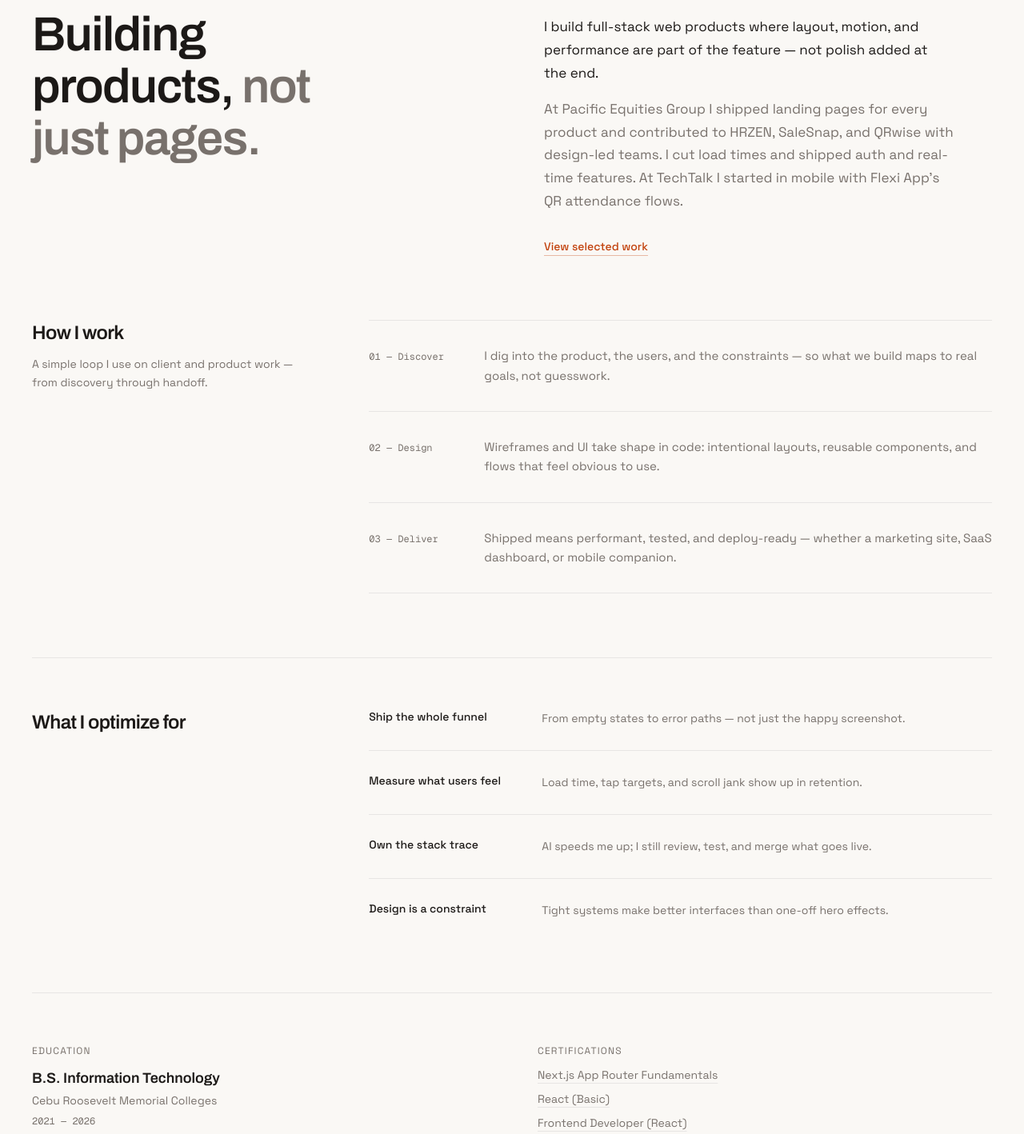
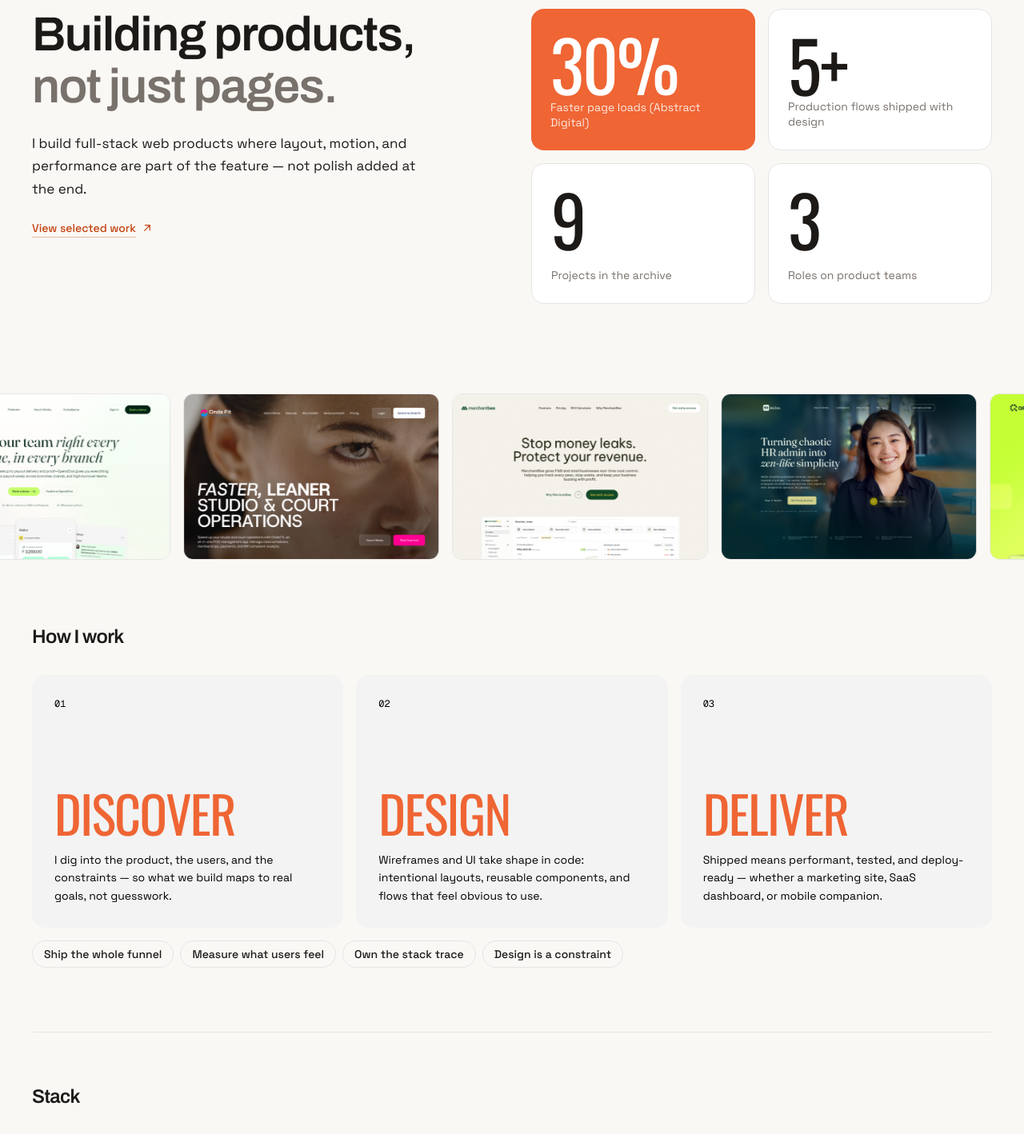
Before and after one commit to cygullem/cydev_portfolio, a Next.js app: page / in a window 1280 px wide. Shown: the part 960-2378 px from the top of the page at 80% size. Built offline with nearby package versions, Linux system fonts and the light colour scheme; no server answers.

Commit message:
feat: enhance About component with project statistics and improved layout for better user engagement

```diff
--- a/components/about/about.tsx
+++ b/components/about/about.tsx
@@ -1,13 +1,54 @@
+import Image from "next/image";
 import Link from "next/link";
-import { about, principles, processSteps, site } from "@/lib/content";
+import {
+  about,
+  experience,
+  highlights,
+  principles,
+  processSteps,
+  site,
+} from "@/lib/content";
+import { works } from "@/lib/works";
+import { ArrowUpRight } from "@/components/icons";
 import { Skills } from "@/components/skills/skills";
+
+const stats = [
+  ...highlights.slice(0, 2),
+  { value: String(works.length), label: "Projects in the archive" },
+  { value: String(experience.length), label: "Roles on product teams" },
+];
+
+const shots = works.flatMap((w) =>
+  w.gallery?.[0] ? [{ name: w.name, src: w.gallery[0] }] : [],
+);
+
+function ShotRow({ decorative = false }: { decorative?: boolean }) {
+  return (
+    <ul aria-hidden={decorative || undefined} className="flex shrink-0 gap-4 pr-4">
+      {shots.map((shot) => (
+        <li
+          key={shot.name}
+          className="relative h-40 w-64 overflow-hidden rounded-xl border border-line bg-surface sm:h-52 sm:w-80"
+        >
+          <Image
+            src={shot.src}
+            alt={decorative ? "" : `${shot.name} landing page`}
+            fill
+            sizes="320px"
+            className="object-cover object-top"
+          />
+        </li>
+      ))}
+    </ul>
+  );
+}
 
 export function About() {
   return (
     <section
       id="about"
       aria-labelledby="about-title"
-      className="border-t border-line bg-background"
+      className="overflow-hidden border-t border-line bg-background"
     >
       <div className="mx-auto max-w-360 px-5 pb-20 pt-16 sm:px-10 sm:pb-28 sm:pt-20">
         <div
@@ -24,89 +65,127 @@ export function About() {
           </span>
         </div>
 
-        <div className="mt-12 grid gap-12 lg:grid-cols-2 lg:gap-20 lg:pt-4">
+        <div className="mt-12 grid gap-10 lg:grid-cols-12 lg:gap-12 lg:pt-4">
+          <div className="lg:col-span-6">
             <h2
               id="about-title"
-            className="font-display text-[clamp(2.25rem,5vw,3.75rem)] font-semibold leading-[1.08] tracking-tight text-balance lg:max-w-md"
+              className="font-display text-[clamp(2.25rem,5vw,3.75rem)] font-semibold leading-[1.08] tracking-tight text-balance"
             >
               <span data-reveal-mask className="block">
                 Building products,{" "}
                 <span className="text-muted">not just pages.</span>
               </span>
             </h2>
-          <div data-reveal className="lg:pt-2">
-            {about.map((p, i) => (
             <p
-                key={i}
-                className={`max-w-lg text-base leading-[1.7] sm:text-[1.0625rem] ${i === 0 ? "text-foreground" : "mt-4 text-muted"}`}
+              data-reveal
+              className="mt-6 max-w-lg text-base leading-[1.7] sm:text-[1.0625rem]"
             >
-                {p}
+              {about[0]}
             </p>
-            ))}
             <Link
+              data-reveal
               href="/works"
-              className="mt-8 inline-block text-sm font-medium text-accent underline decoration-accent/35 underline-offset-[6px] transition-colors hover:decoration-accent"
+              className="mt-6 inline-flex items-center gap-1.5 text-sm font-medium text-accent underline decoration-accent/35 underline-offset-[6px] transition-colors hover:decoration-accent"
             >
               View selected work
+              <ArrowUpRight className="size-4" />
             </Link>
+          </div>
+
+          <dl className="grid grid-cols-2 gap-3 sm:gap-4 lg:col-span-6">
+            {stats.map((s, i) => (
+              <div
+                key={s.label}
+                data-reveal
+                className={`flex min-h-36 flex-col justify-between rounded-2xl p-5 sm:min-h-44 sm:p-6 ${
+                  i === 0
+                    ? "bg-hero-orange text-white"
+                    : "border border-line bg-surface"
+                }`}
+              >
+                <dd className="font-hero text-[clamp(3rem,7vw,5.5rem)] leading-none tracking-tight">
+                  {s.value}
+                </dd>
+                <dt
+                  className={`text-xs leading-snug sm:text-sm ${i === 0 ? "text-white/85" : "text-muted"}`}
+                >
+                  {s.label}
+                </dt>
+              </div>
+            ))}
+          </dl>
         </div>
       </div>
 
-        <div className="mt-20 lg:grid lg:grid-cols-12 lg:gap-16">
-          <div data-reveal className="lg:col-span-4">
-            <h3 className="font-display text-xl font-semibold tracking-tight sm:text-2xl">
+      <div data-reveal className="flex overflow-hidden">
+        <div className="about-marquee-track flex w-max hover:[animation-play-state:paused]">
+          <ShotRow />
+          <ShotRow decorative />
+        </div>
+      </div>
+
+      <div className="mx-auto max-w-360 px-5 pb-20 pt-20 sm:px-10 sm:pb-28">
+        <h3
+          data-reveal
+          className="font-display text-xl font-semibold tracking-tight sm:text-2xl"
+        >
           How I work
         </h3>
-            <p className="mt-3 text-sm leading-relaxed text-muted">
-              A simple loop I use on client and product work — from discovery
-              through handoff.
-            </p>
-          </div>
-          <ol className="mt-10 space-y-10 lg:col-span-8 lg:mt-0 lg:space-y-0 lg:divide-y lg:divide-line lg:border-y lg:border-line">
+        <ol className="mt-8 grid gap-3 sm:gap-4 md:grid-cols-3">
           {processSteps.map((step, i) => (
             <li
               key={step.title}
               data-reveal
-                className="grid gap-3 pb-10 lg:grid-cols-[7rem_1fr] lg:items-baseline lg:gap-8 lg:py-8 lg:pb-8"
+              className="flex min-h-64 flex-col rounded-2xl bg-[#f3f3f3] p-6 text-[#f4efe6] sm:p-7"
             >
-                <span className="font-mono text-xs tabular-nums text-muted">
-                  {String(i + 1).padStart(2, "0")} — {step.title}
+              <span className="font-mono text-xs tabular-nums text-[#000000]">
+                {String(i + 1).padStart(2, "0")}
               </span>
-                <p className="text-sm leading-relaxed text-muted sm:text-[0.9375rem]">
+              <p className="mt-8 flex h-[2em] items-end font-hero text-[clamp(2.75rem,5vw,4rem)] uppercase leading-none tracking-tight text-hero-orange">
+                {step.title}
+              </p>
+              <p className="mt-4 text-sm leading-relaxed text-[#000000]">
                 {step.body}
               </p>
             </li>
           ))}
         </ol>
+        <ul
+          data-reveal
+          aria-label="What I optimize for"
+          className="mt-4 flex flex-wrap gap-2"
+        >
+          {principles.map((p) => (
+            <li
+              key={p.title}
+              className="rounded-full border border-line px-3.5 py-1.5 text-xs font-medium text-foreground sm:text-sm"
+            >
+              {p.title}
+            </li>
+          ))}
+        </ul>
+
+        <div className="mt-20 border-t border-line pt-16">
+          <h3
+            data-reveal
+            className="font-display text-xl font-semibold tracking-tight sm:text-2xl"
+          >
+            Stack
+          </h3>
+          <div data-reveal className="mt-8">
+            <Skills />
+          </div>
         </div>
 
-        <div className="mt-20 border-t border-line pt-16 lg:grid lg:grid-cols-12 lg:gap-16">
-          <h3
+        <div className="mt-16 grid gap-3 sm:gap-4 md:grid-cols-2">
+          <div
             data-reveal
-            className="font-display text-xl font-semibold tracking-tight sm:text-2xl lg:col-span-4"
+            className="rounded-2xl border border-line bg-surface p-6 sm:p-7"
           >
-            What I optimize for
-          </h3>
-          <dl className="mt-8 space-y-0 lg:col-span-8 lg:mt-0">
-            {principles.map((p) => (
-              <div
-                key={p.title}
-                data-reveal
-                className="grid gap-2 border-t border-line py-6 first:border-t-0 first:pt-0 sm:grid-cols-[minmax(0,11rem)_1fr] sm:gap-10 sm:py-7"
-              >
-                <dt className="text-sm font-medium leading-snug">{p.title}</dt>
-                <dd className="text-sm leading-relaxed text-muted">{p.body}</dd>
-              </div>
-            ))}
-          </dl>
-        </div>
-
-        <div className="mt-16 grid gap-10 border-t border-line pt-16 sm:grid-cols-2 sm:gap-16">
-          <div data-reveal>
             <p className="text-xs uppercase tracking-widest text-muted">
               Education
             </p>
-            <p className="mt-3 font-display text-lg font-semibold">
+            <p className="mt-6 font-display text-xl font-semibold sm:text-2xl">
               {site.education.degree}
             </p>
             <p className="mt-1 text-sm text-muted">{site.education.school}</p>
@@ -114,41 +193,30 @@ export function About() {
               {site.education.period}
             </p>
           </div>
-          <div data-reveal>
+          <div
+            data-reveal
+            className="rounded-2xl border border-line bg-surface p-6 sm:p-7"
+          >
             <p className="text-xs uppercase tracking-widest text-muted">
               Certifications
             </p>
-            <ul className="mt-3 space-y-2.5 text-sm">
+            <ul className="mt-6 flex flex-wrap gap-2">
               {site.certifications.map((c) => (
                 <li key={c.href}>
                   <Link
                     href={c.href}
                     target="_blank"
                     rel="noopener noreferrer"
-                    className="text-muted underline decoration-line underline-offset-[5px] transition-colors hover:text-accent hover:decoration-accent/40"
+                    className="inline-flex items-center gap-1.5 rounded-full border border-line px-3.5 py-2 text-sm transition-colors hover:border-accent hover:text-accent"
                   >
                     {c.name}
+                    <ArrowUpRight className="size-3.5" />
                   </Link>
                 </li>
               ))}
             </ul>
           </div>
         </div>
-
-        <div className="mt-20 border-t border-line pt-16">
-          <div data-reveal className="max-w-2xl">
-            <h3 className="font-display text-xl font-semibold tracking-tight sm:text-2xl">
-              Stack
-            </h3>
-            <p className="mt-2 text-sm leading-relaxed text-muted">
-              What I reach for to ship UI, APIs, and production deploys — linked
-              to work in the archive where it applies.
-            </p>
-          </div>
-          <div data-reveal className="mt-8">
-            <Skills />
-          </div>
-        </div>
       </div>
     </section>
   );
```
Lines whose indentation alone changed are shown as unchanged.
